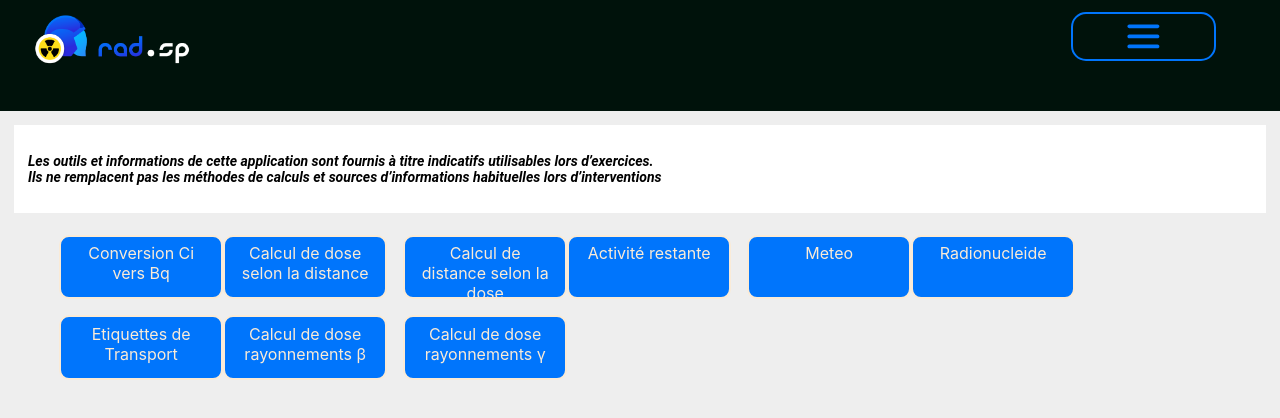
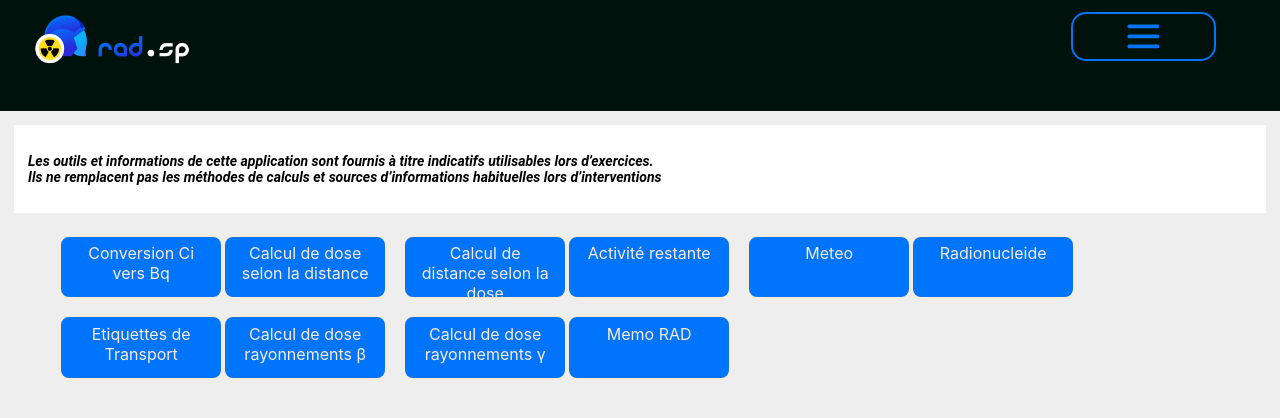
Before and after one commit to Guinlel/radsp, a React (Create React App) app: page / in a window 1280 px wide. Shown: the top 418 px of the page. Built offline with nearby package versions, Linux system fonts and the light colour scheme.

Commit message:
Add Memo RAD on HomePage

```diff
--- a/src/components/Accueil.js
+++ b/src/components/Accueil.js
@@ -37,6 +37,7 @@ function Accueil() {
 
                 <div className="button-container">
                     <Link to='/calcul-dose-gamma' className="fake-button">Calcul de dose rayonnements γ</Link>
+                    <Link to='/memo-rad' className="fake-button">Memo RAD</Link>
                 </div>
 
             </div>
```
